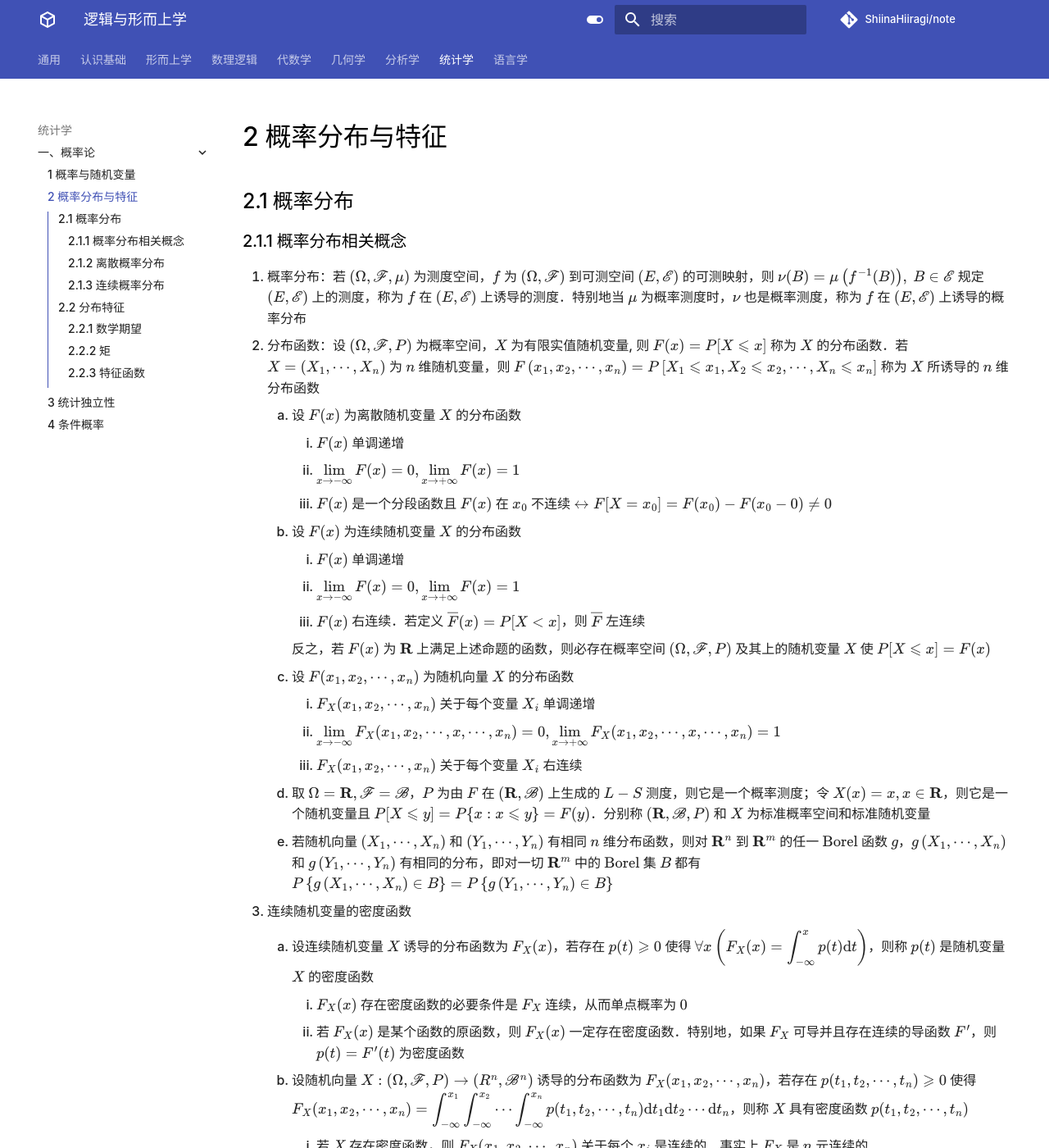
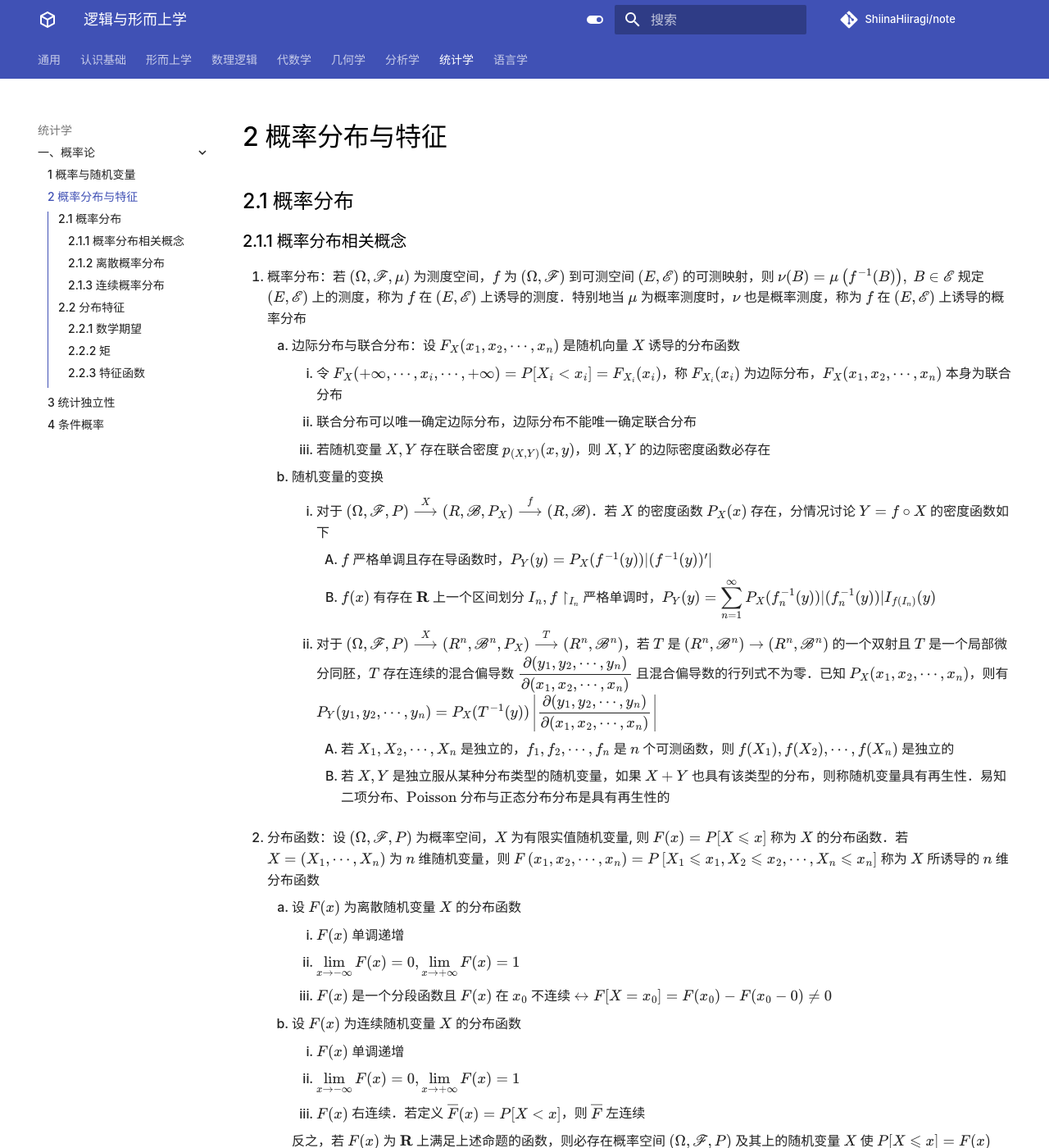
Before and after one commit to ShiinaHiiragi/note, an MkDocs documentation site: the page built from docs/stat/prob/dist.md, in a window 1280 px wide and 1400 px high. Shown: the whole window at 82% size. Built offline with MkDocs 1.6.1 and Material for MkDocs 9.7.7, drawn with Linux system fonts in a browser that asks for light colours; comment, search, counter and statistics services are not loaded; some of the changed text lies outside the part shown.

```diff
--- a/docs/stat/prob/dist.md
+++ b/docs/stat/prob/dist.md
@@ -3,6 +3,17 @@
 ## 2.1 概率分布
 ### 2.1.1 概率分布相关概念
 1. 概率分布：若 $(\Omega, \mathscr{F}, \mu)$ 为测度空间，$f$ 为 $(\Omega, \mathscr{F})$ 到可测空间 $(E, \mathscr{E})$ 的可测映射，则 $\nu(B)=\mu\left(f^{-1}(B)\right), \ B \in \mathscr{E}$ 规定 $(E, \mathscr{E})$ 上的测度，称为 $f$ 在 $(E, \mathscr{E})$ 上诱导的测度．特别地当 $\mu$ 为概率测度时，$\nu$ 也是概率测度，称为 $f$ 在 $(E, \mathscr{E})$ 上诱导的概率分布
+    1. 边际分布与联合分布：设 $F_X(x_1, x_2, \cdots, x_n)$ 是随机向量 $X$ 诱导的分布函数
+        1. 令 $F_X(+\infty, \cdots, x_i, \cdots, +\infty) = P[X_i < x_i] = F_{X_i}(x_i)$，称 $F_{X_i}(x_i)$ 为边际分布，$F_X(x_1, x_2, \cdots, x_n)$ 本身为联合分布
+        2. 联合分布可以唯一确定边际分布，边际分布不能唯一确定联合分布
+        3. 若随机变量 $X, Y$ 存在联合密度 $p_{(X, Y)}(x, y)$，则 $X, Y$ 的边际密度函数必存在
+    2. 随机变量的变换
+        1. 对于 $(\Omega, \mathscr{F}, P)\overset{X}{\longrightarrow} (R, \mathscr{B}, P_X)\overset{f}{\longrightarrow}(R, \mathscr{B})$．若 $X$ 的密度函数 $P_X(x)$ 存在，分情况讨论 $Y=f\circ X$ 的密度函数如下
+            1. $f$ 严格单调且存在导函数时，$P_Y(y)=P_X(f^{-1}(y))|(f^{-1}(y))'|$
+            2. $f(x)$ 有存在 $\mathbf R$ 上一个区间划分 $I_n, f\upharpoonright_{I_n}$ 严格单调时，${\displaystyle P_Y(y)=\sum_{n=1}^\infty P_X(f_n^{-1}(y))|(f^{-1}_n(y))|I_{f(I_n)}(y)}$
+        2. 对于 $(\Omega, \mathscr{F}, P)\overset{X}{\longrightarrow} (R^n, \mathscr{B}^n, P_X)\overset{T}{\longrightarrow}(R^n, \mathscr{B}^n)$，若 $T$ 是 $(R^n, \mathscr{B}^n)\to (R^n, \mathscr{B}^n)$ 的一个双射且 $T$ 是一个局部微分同胚，$T$ 存在连续的混合偏导数 $\dfrac{\partial(y_1, y_2, \cdots, y_n)}{\partial(x_1, x_2, \cdots, x_n)}$ 且混合偏导数的行列式不为零．已知 $P_X(x_1, x_2, \cdots, x_n)$，则有 $P_Y(y_1, y_2, \cdots, y_n)=P_X(T^{-1}(y))\left|\dfrac{\partial(y_1, y_2, \cdots, y_n)}{\partial(x_1, x_2, \cdots, x_n)}\right|$
+            1. 若 $X_1, X_2, \cdots, X_n$ 是独立的，$f_1, f_2, \cdots, f_n$ 是 $n$ 个可测函数，则 $f(X_1), f(X_2), \cdots, f(X_n)$ 是独立的
+            2. 若 $X, Y$ 是独立服从某种分布类型的随机变量，如果 $X+Y$ 也具有该类型的分布，则称随机变量具有再生性．易知二项分布、$\mathrm{Poisson}$ 分布与正态分布分布是具有再生性的
 2. 分布函数：设 $(\Omega, \mathscr{F}, P)$ 为概率空间，$X$ 为有限实值随机变量, 则 $F(x)=P[X \leqslant x]$ 称为 $X$ 的分布函数．若 $X=\left(X_{1}, \cdots, X_{n}\right)$ 为 $n$ 维随机变量，则 $F\left(x_{1}, x_{2}, \cdots, x_{n}\right)=P\left[X_{1} \leqslant x_{1}, X_{2} \leqslant x_{2}, \cdots, X_{n} \leqslant x_{n}\right]$ 称为 $X$ 所诱导的 $n$ 维分布函数
     1. 设 $F(x)$ 为离散随机变量 $X$ 的分布函数
         1. $F(x)$ 单调递增
```
Also changed, not shown: other parts of docs/stat/prob/dist.md (+0 -11 lines), docs/stat/prob/prob.md (+1 -3 lines).
